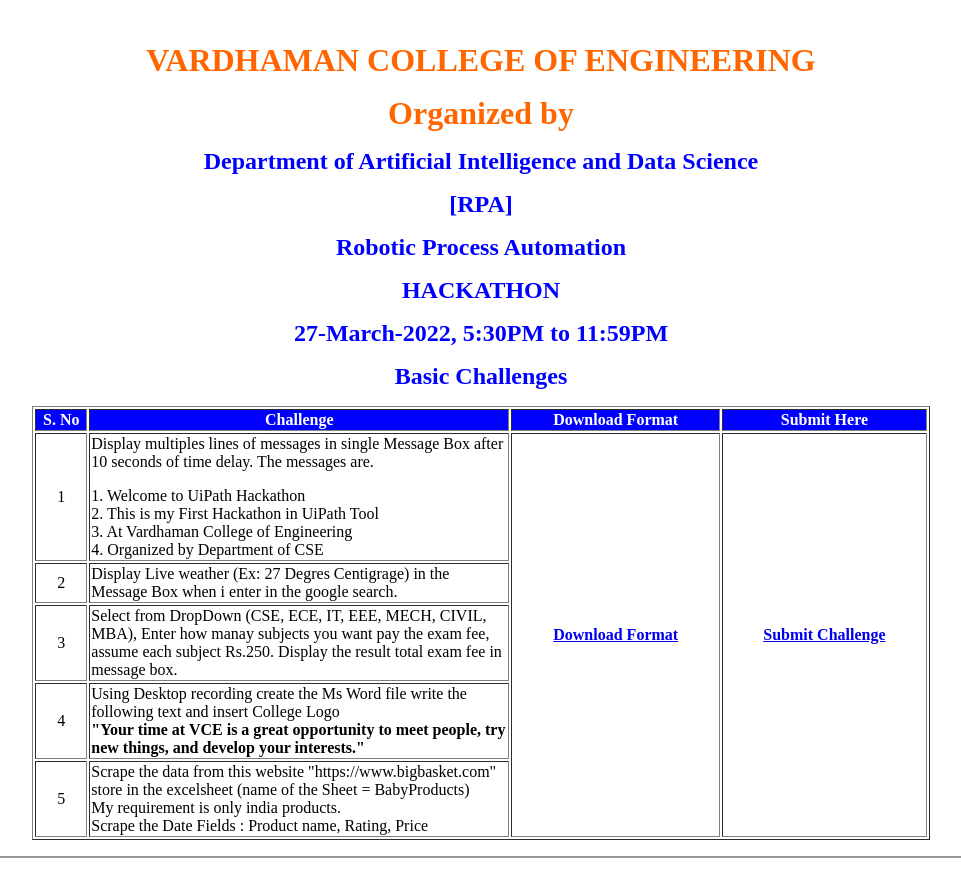
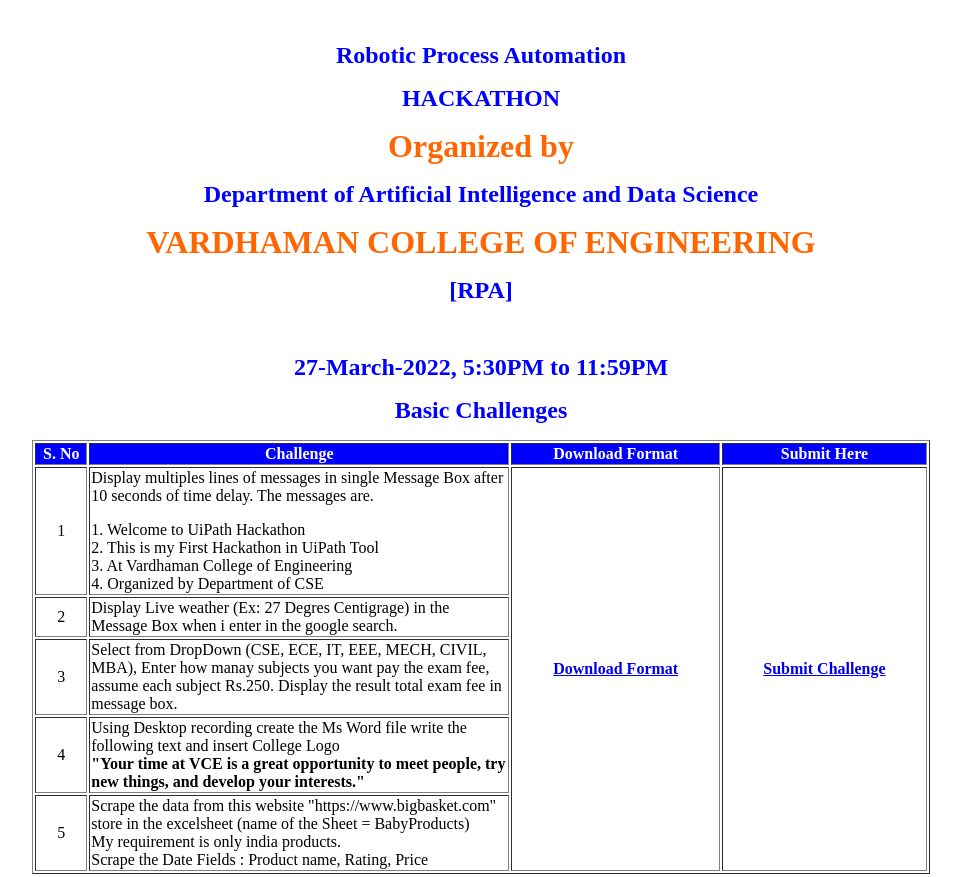
Before and after one commit to svenugopal026/2022UiPathHackathon, a plain HTML site: page index.html in a window 1280 px wide. Shown: the top 877 px of the page, without its empty margins (159-1120 px from the left). Drawn offline with Linux system fonts and the light colour scheme; grey boxes are pictures that could not be loaded.

Commit message:
Update index.html

```diff
--- a/index.html
+++ b/index.html
@@ -1,11 +1,13 @@
 
 <p>&nbsp;</p>
-<p align="center"><span style="color: #ff6600; font-size: xx-large;"><strong> <span style="background-color: #ffffff;">VARDHAMAN</span><span style="background-color: #ffffff;"> COLLEGE OF ENGINEERING</span></strong></span></p>
+<p></p>
+<p align="center"><span style="color: #0000ff; font-size: x-large;"><strong>Robotic Process Automation</strong></span></p>
+<p align="center"><span style="color: #0000ff; font-size: x-large;"><strong>HACKATHON</strong></span></p>
 <p align="center"><span style="color: #ff6600; font-size: xx-large;"><strong><span style="background-color: #ffffff;">Organized by</span></strong></span></p>
 <p align="center"><strong><span style="color: #0000ff; font-size: x-large;">Department of Artificial Intelligence and Data Science</span></strong></p>
+<p align="center"><strong><span style="color: #0000ff; font-size: x-large;"><span style="color: #ff6600; font-size: xx-large;"><span style="background-color: #ffffff;">VARDHAMAN</span><span style="background-color: #ffffff;"> COLLEGE OF ENGINEERING</span></span></span></strong></p>
 <p align="center"><span style="color: #0000ff; font-size: x-large;"><strong>[RPA]</strong></span></p>
-<p align="center"><span style="color: #0000ff; font-size: x-large;"><strong>Robotic Process Automation</strong></span></p>
-<p align="center"><span style="color: #0000ff; font-size: x-large;"><strong>HACKATHON</strong></span></p>
+<p align="center">&nbsp;</p>
 <p align="center"><span style="color: #0000ff; font-size: x-large;"><strong>27-March-2022, 5:30PM to 11:59PM</strong></span></p>
 <p align="center"><span style="color: #0000ff; font-size: x-large;"><strong>Basic Challenges</strong></span></p>
 <center>
```
